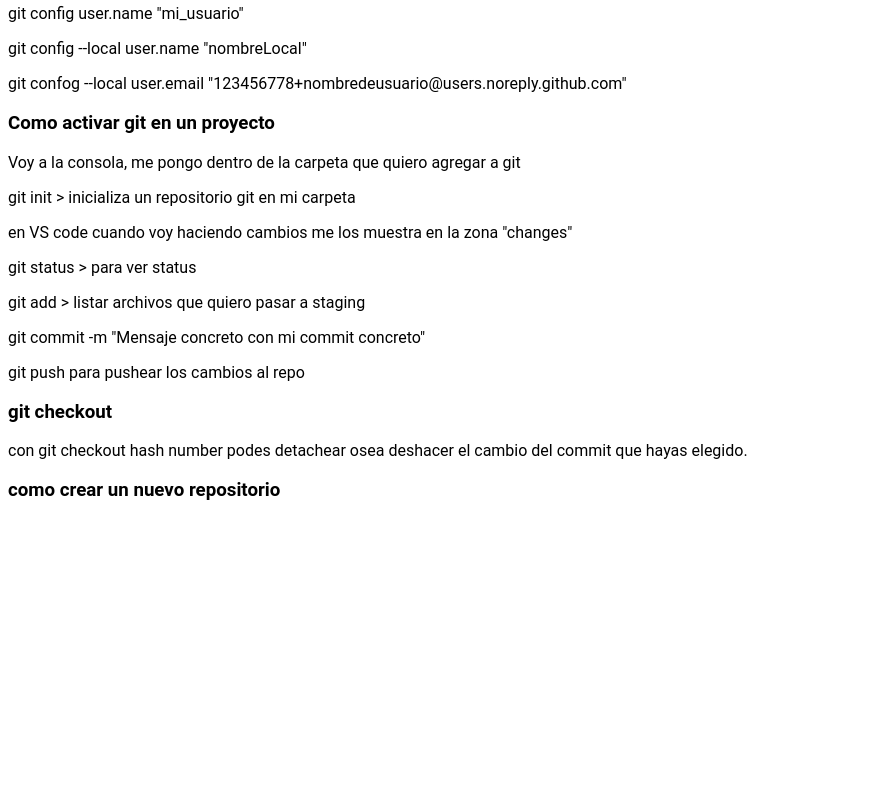
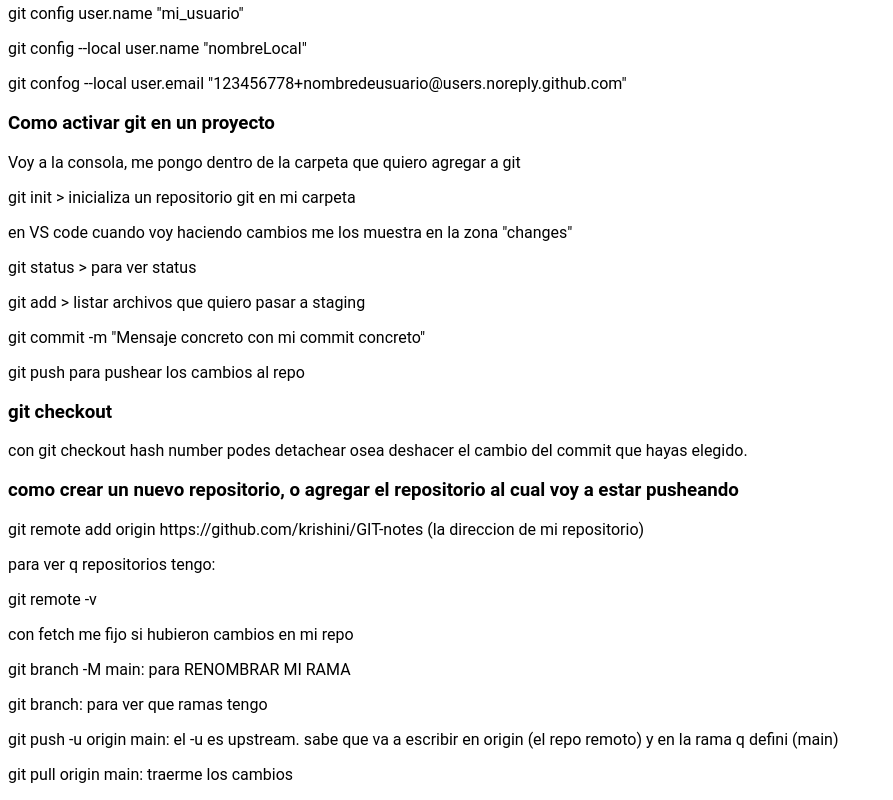
Before and after one commit to krishini/GIT-notes, a plain HTML site: page index.html in a window 1280 px wide. Shown: the part 524-1324 px from the top of the page, without its empty margins (0-893 px from the left). Before the commit the page ends 1044 px from the top, so only its background shows below. Drawn offline with Linux system fonts and the light colour scheme.

Commit message:
agregue unas infos

```diff
--- a/index.html
+++ b/index.html
@@ -14,6 +14,7 @@
 
   <h2>GIT</h2>
 <p>la posta esta aca https://git-scm.com/docs</p>
+
   <h3>setup de usuario</h3>
 <h4>para ver con que usuario estoy logueado</h4>
 <p>git config user.name</p>
@@ -38,11 +39,17 @@
 
   <h3>git checkout</h3>
   <p>con git checkout hash number podes detachear osea deshacer el cambio del commit que hayas elegido.</p>
-<h3>como crear un nuevo repositorio</h3>
+<h3>como crear un nuevo repositorio, o agregar el repositorio al cual voy a estar pusheando</h3>
 
+<p>git remote add origin https://github.com/krishini/GIT-notes (la direccion de mi repositorio)</p>
+<p>para ver q repositorios tengo:</p>
+<p>git remote -v</p>
+<p>con fetch me fijo si hubieron cambios en mi repo</p>
+<p>git branch -M main: para RENOMBRAR MI RAMA</p>
+<p>git branch: para ver que ramas tengo</p>
+<p>git push -u origin main: el -u es upstream. sabe que va a escribir en origin (el repo remoto) y en la rama q defini (main)</p>
 
-
-
+<p>git pull origin main: traerme los cambios</p>
 
 
 
```
